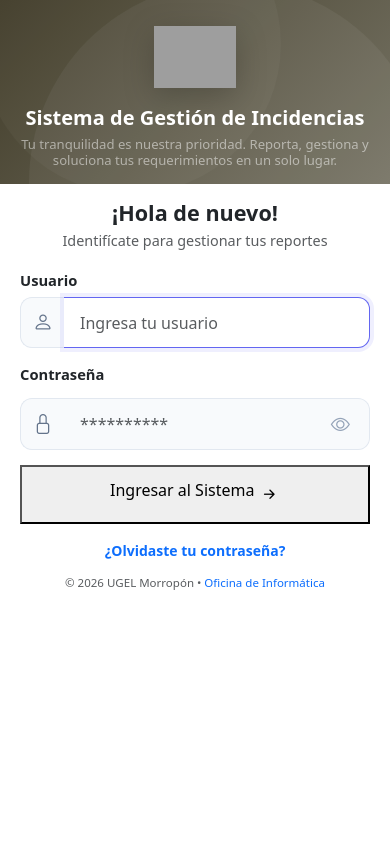
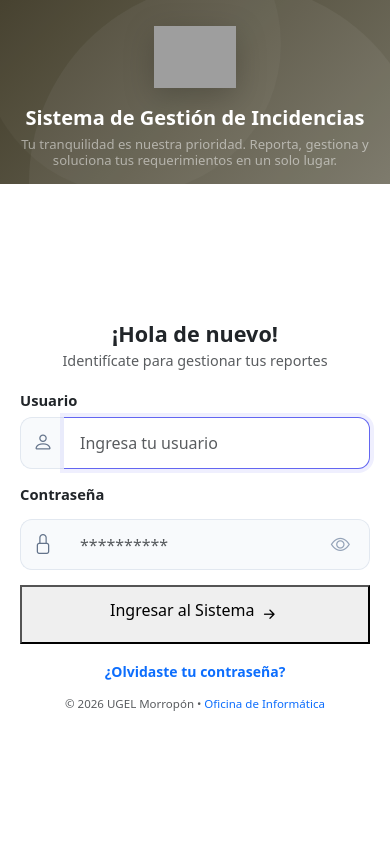
Before and after one commit to Stigh-creator/sgi-ugel-django, a Django app: page /login/ in a window 390 px wide. Run offline with Django 5.2, Linux system fonts and the light colour scheme; some libraries are stand-ins or nearby versions; grey boxes are pictures that could not be loaded.

Commit message:
Actualización de responsive en login

```diff
--- a/static/css/login/login.css
+++ b/static/css/login/login.css
@@ -172,11 +172,29 @@
 
 /* Ajustes finales de fuente para móviles */
 @media (max-width: 767.98px) {
+    html,
+    body {
+        width: 100%;
+        min-height: 100%;
+        overflow-x: hidden;
+        background: #fff;
+    }
+
     .login-wrapper {
-        min-height: 100svh !important;
+        width: 100% !important;
+        max-width: 100% !important;
+        min-height: var(--login-vh, 100vh) !important;
+        height: var(--login-vh, 100vh) !important;
+        margin: 0 !important;
+        overflow-x: hidden;
+        overflow-y: auto;
+        -webkit-overflow-scrolling: touch;
     }
 
     .branding-side {
+        flex: 0 0 auto;
+        width: 100% !important;
+        max-width: 100% !important;
         min-height: auto;
         padding: 1rem 1.25rem !important;
     }
@@ -201,9 +219,17 @@
     }
 
     .login-side {
-        flex-grow: 0;
-        justify-content: flex-start;
+        flex: 1 1 auto;
+        width: 100% !important;
+        max-width: 100% !important;
+        min-height: 0;
+        justify-content: center;
         padding: 1rem 1.25rem 0.75rem !important;
+    }
+
+    .login-form-container,
+    .login-footer {
+        max-width: 100%;
     }
 
     .login-form-container > .text-center {
@@ -267,11 +293,16 @@
     }
 
     .login-side {
+        justify-content: flex-start;
         padding-top: 0.75rem !important;
     }
 
     .login-form-container > .text-center {
         margin-bottom: 0.75rem !important;
+    }
+
+    .login-footer {
+        display: none;
     }
 }
 
@@ -280,8 +311,20 @@ body {
     overflow-x: hidden;
 }
 
+.content-area {
+    margin-left: 0 !important;
+    width: 100% !important;
+    min-height: var(--login-vh, 100vh) !important;
+    background: #fff !important;
+    overflow-x: hidden !important;
+}
+
 .content-area > .p-4 {
+    width: 100% !important;
+    min-height: var(--login-vh, 100vh) !important;
     padding: 0 !important;
+    background: #fff !important;
+    overflow-x: hidden !important;
 }
 
 .app-topbar {
--- a/tickets/templates/registration/login.html
+++ b/tickets/templates/registration/login.html
@@ -80,6 +80,17 @@
 </div>
 
 <script>
+    (function () {
+        function syncLoginViewport() {
+            document.documentElement.style.setProperty('--login-vh', `${window.innerHeight}px`);
+        }
+
+        syncLoginViewport();
+        window.addEventListener('resize', syncLoginViewport, { passive: true });
+        window.addEventListener('orientationchange', syncLoginViewport, { passive: true });
+        window.addEventListener('pageshow', syncLoginViewport, { passive: true });
+    })();
+
     document.addEventListener('DOMContentLoaded', function() {
         const togglePassword = document.querySelector('#togglePassword');
         const password = document.querySelector('#password');
```
